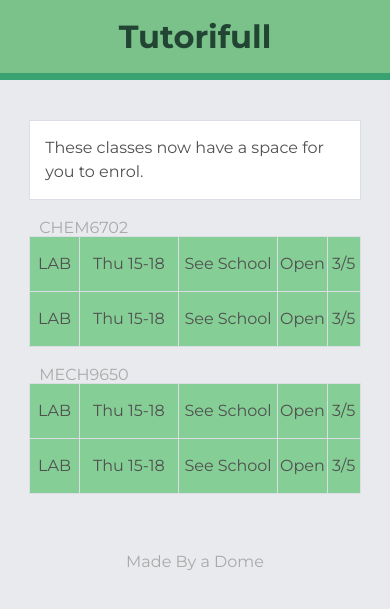
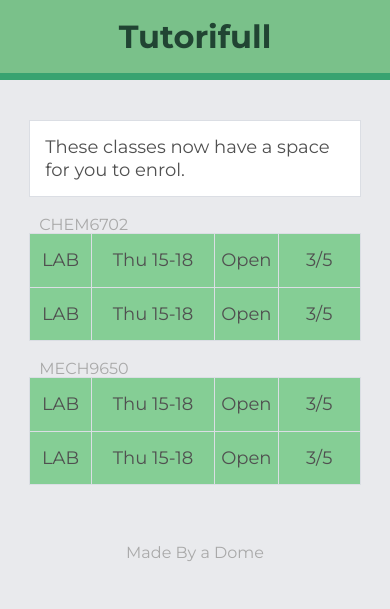
Before and after one commit to daniel-hocking/Tutorifull, a Flask app: template templates/email.html in a window 390 px wide. Shown: the top 609 px of the page. Run offline with Flask 2, Linux system fonts and the light colour scheme; the template is opened without the code that fills it, so the values that code supplies are empty.

Commit message:
added style tag back to email for media queries

```diff
--- a/templates/email.html
+++ b/templates/email.html
@@ -5,8 +5,172 @@
         <meta name="viewport" content="width=device-width,initial-scale=1.0">
         <title>A spot has opened up in a class!</title>
         <!--[if !mso]><!-- -->
-        <link href='https://fonts.googleapis.com/css?family=Montserrat:400,700' rel='stylesheet' type='text/css'>
+        <link href="https://fonts.googleapis.com/css?family=Montserrat:400,700" rel="stylesheet" type="text/css">
         <!--<![endif]-->
+        <style type="text/css">
+			/* /\/\/\/\/\/\/\/\/ CLIENT-SPECIFIC STYLES /\/\/\/\/\/\/\/\/ */
+			#outlook a{padding: 0;} /* Force Outlook to provide a "view in browser" message */
+			.ReadMsgBody{width: 100%;} .ExternalClass{width: 100%;} /* Force Hotmail to display emails at full width */
+			.ExternalClass, .ExternalClass p, .ExternalClass span, .ExternalClass font, .ExternalClass td, .ExternalClass div {line-height: 100%;} /* Force Hotmail to display normal line spacing */
+			body, table, td, p, a, li, blockquote{-webkit-text-size-adjust: 100%; -ms-text-size-adjust: 100%;} /* Prevent WebKit and Windows mobile changing default text sizes */
+			table, td{mso-table-lspace: 0pt; mso-table-rspace: 0pt;} /* Remove spacing between tables in Outlook 2007 and up */
+			img{-ms-interpolation-mode: bicubic;} /* Allow smoother rendering of resized image in Internet Explorer */
+			/* /\/\/\/\/\/\/\/\/ RESET STYLES /\/\/\/\/\/\/\/\/ */
+			body{margin: 0; padding: 0;}
+			img{border: 0; height: auto; line-height: 100%; outline: none; text-decoration: none;}
+			table{border-collapse: collapse !important;}
+			body, #bodyTable, #bodyCell{height: 100% !important; margin: 0; padding: 0; width: 100% !important;}
+			/* /\/\/\/\/\/\/\/\/ TEMPLATE STYLES /\/\/\/\/\/\/\/\/ */
+			/* ========== Page Styles ========== */
+			body, #bodyTable{
+				background-color: #e9eaed;
+			}
+			h1{
+				color: #214433 !important;
+				display: block;
+				font-family: 'Montserrat', sans-serif;
+				font-size: 32px;
+				font-style: normal;
+				font-weight: bold;
+				line-height: 100%;
+				letter-spacing: normal;
+				margin-top: 0;
+				margin-right: 0;
+				margin-bottom: 0;
+				margin-left: 0;
+				text-align: center;
+			}
+
+			caption{
+				color: #a9a9a9 !important;
+				font-family: 'Montserrat', sans-serif;
+				font-size: 16px;
+				font-style: normal;
+				font-weight: normal;
+				line-height: 100%;
+				letter-spacing: normal;
+				margin-top: 0;
+				margin-right: 0;
+				margin-bottom: 0;
+				margin-left: 10px;
+				text-align: left;
+			}
+			/* ========== Header Styles ========== */
+			#templateHeader{
+                height: 80px;
+				background-color: #7ac18a;
+				border-bottom: 7px solid #38a370;
+			}
+			.headerContent{
+				color: #214433;
+				font-family: 'Montserrat', sans-serif;
+				font-size: 20px;
+				font-weight: bold;
+				line-height: 100%;
+				padding-top: 0;
+				padding-right: 0;
+				padding-bottom: 0;
+				padding-left: 0;
+				text-align: left;
+				vertical-align: middle;
+			}
+			/* ========== Body Styles ========== */
+			.bodyContent {
+				color: #505050;
+				font-family: 'Montserrat', sans-serif;
+				font-size: 16px;
+				line-height: 150%;
+				padding-top: 20px;
+				padding-right: 0px;
+				padding-bottom: 20px;
+				padding-left: 0px;
+				text-align: left;
+			}
+            /* ========== Text Table Styles ========== */
+            .textTable {
+                margin-top: 20px;
+            }
+            .textTable td {
+                background-color: #ffffff;
+                padding-top: 15px;
+                padding-bottom: 15px;
+                padding-left: 15px;
+                padding-right: 15px;
+                border: 1px solid #dbdee4;
+                text-align: left;
+            }
+            /* ========== Class Table Styles ========== */
+            .classTable {
+                margin-top: 20px;
+            }
+            .classTable tr {
+                background-color: #85ce95;
+            }
+            .classTable td {
+                padding-top: 15px;
+                padding-bottom: 15px;
+                border: 1px solid #dbdee4;
+                text-align: center;
+            }
+            .classTable td.class-type {
+                width: 15%;
+            }
+
+            .classTable td.class-time {
+                width: 30%;
+            }
+
+            .classTable td.class-enrolled {
+                width: 20%;
+            }
+
+            .classTable td.class-status {
+                width: 15%;
+            }
+
+            .classTable td.class-location {
+                width: 30%;
+            }
+			/* ========== Footer Styles ========== */
+			.footerContent {
+				color: #a9a9a9;
+				font-family: 'Montserrat', sans-serif;
+				font-size: 16px;
+				line-height: 150%;
+				padding-top: 20px;
+				padding-right: 20px;
+				padding-bottom: 20px;
+				padding-left: 20px;
+				text-align: center;
+			}
+			/* /\/\/\/\/\/\/\/\/ MOBILE STYLES /\/\/\/\/\/\/\/\/ */
+            @media only screen and (max-width: 480px){
+				/* /\/\/\/\/\/\/ CLIENT-SPECIFIC MOBILE STYLES /\/\/\/\/\/\/ */
+				body, table, td, p, a, li, blockquote{-webkit-text-size-adjust: none !important;} /* Prevent Webkit platforms from changing default text sizes */
+                body{width: 100% !important; min-width: 100% !important;} /* Prevent iOS Mail from adding padding to the body */
+				/* /\/\/\/\/\/\/ MOBILE TEMPLATE STYLES /\/\/\/\/\/\/ */
+				/* ======== Body Styles ======== */
+				.bodyContent{
+					font-size: 18px !important;
+					line-height: 125% !important;
+				}
+                .classTable td.class-type {
+                    width: 20%;
+                }
+                .classTable td.class-time {
+                    width: 35%;
+                }
+                .classTable td.class-status {
+                    width: 22.5%;
+                }
+                .classTable td.class-enrolled {
+                    width: 22.5%;
+                }
+                .classTable td.class-location {
+                    display: none;
+                }
+			}
+		</style>
     </head>
     <body leftmargin="0" marginwidth="0" topmargin="0" marginheight="0" offset="0" style="-webkit-text-size-adjust: 100%;-ms-text-size-adjust: 100%;margin: 0;padding: 0;background-color: #e9eaed;height: 100% !important;width: 100% !important;">
     	<center>
--- a/templates/email_with_style_tag.html
+++ b/templates/email_with_style_tag.html
@@ -2,6 +2,7 @@
 <html lang="en">
 	<head>
         <meta http-equiv="Content-Type" content="text/html; charset=UTF-8" />
+        <meta name="viewport" content="width=device-width,initial-scale=1.0">
         <title>A spot has opened up in a class!</title>
         <!--[if !mso]><!-- -->
         <link href='https://fonts.googleapis.com/css?family=Montserrat:400,700' rel='stylesheet' type='text/css'>
```
